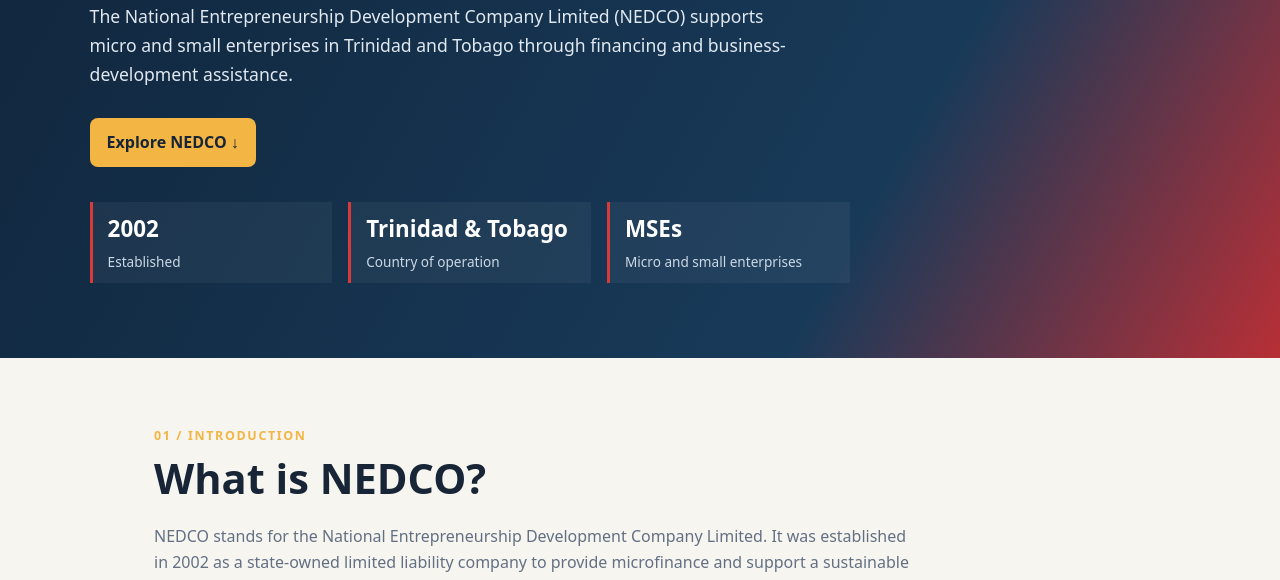
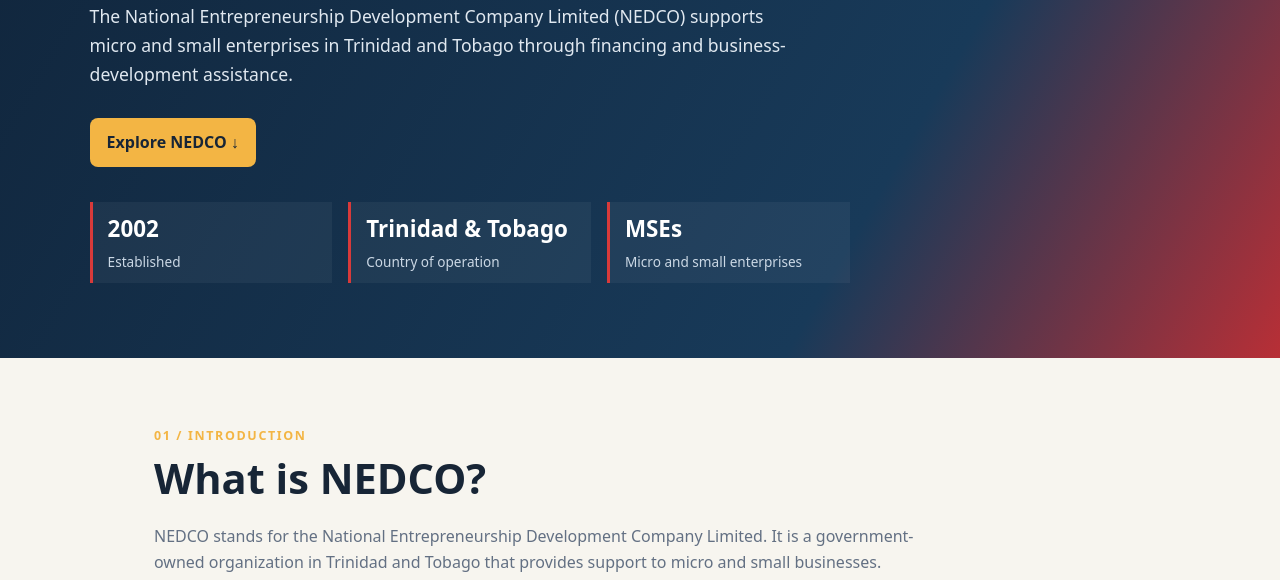
Before and after one commit to Sham2great/Techub, a plain HTML site: page index.html in a window 1280 px wide. Shown: the part 346-926 px from the top of the page. Drawn offline with Linux system fonts and the light colour scheme.

Commit message:
Update NEDCO introduction from group notes

```diff
--- a/index.html
+++ b/index.html
@@ -11,7 +11,7 @@
 <header><div class="brand">NED<span>CO</span> / CAPE</div><nav><a href="#about">About</a><a href="#mission">Mission</a><a href="#services">Services</a><a href="#target">Target</a><a href="#access">Access</a><a href="#impact">Impact</a><a href="#challenges">Challenges</a><a href="#sources">Sources</a></nav></header>
 <section class="hero"><div class="kicker">CAPE Entrepreneurship • Group Presentation</div><h1>Helping small ideas<br>become real businesses.</h1><p>The National Entrepreneurship Development Company Limited (NEDCO) supports micro and small enterprises in Trinidad and Tobago through financing and business-development assistance.</p><a class="btn" href="#about">Explore NEDCO ↓</a><div class="stats"><div class="stat"><strong>2002</strong><span>Established</span></div><div class="stat"><strong>Trinidad & Tobago</strong><span>Country of operation</span></div><div class="stat"><strong>MSEs</strong><span>Micro and small enterprises</span></div></div></section>
 <main>
-<section class="section" id="about"><div class="eyebrow">01 / Introduction</div><h2>What is NEDCO?</h2><p class="lead">NEDCO stands for the National Entrepreneurship Development Company Limited. It was established in 2002 as a state-owned limited liability company to provide microfinance and support a sustainable micro and small enterprise sector.</p><div class="two"><div class="card"><h3>Where it operates</h3><p>NEDCO serves Trinidad and Tobago, with branches covering Central, East, North, South and Tobago.</p></div><div class="card"><h3>Why it was established</h3><p>It helps entrepreneurs whose business needs may not be met by traditional lending agencies, combining financing with business support.</p></div></div></section>
+<section class="section" id="about"><div class="eyebrow">01 / Introduction</div><h2>What is NEDCO?</h2><p class="lead">NEDCO stands for the National Entrepreneurship Development Company Limited. It is a government-owned organization in Trinidad and Tobago that provides support to micro and small businesses.</p><div class="two"><div class="card"><h3>How the organization is structured</h3><p>NEDCO is wholly owned by the Government of Trinidad and Tobago and operates under the oversight of the Ministry of Youth Development and National Service. It is registered as a limited liability company, giving it more commercial flexibility than a traditional government department.</p></div><div class="card"><h3>What makes it different?</h3><p>NEDCO is a non-bank microfinance institution. It provides small, accessible business loans to entrepreneurs who may find it difficult to meet the collateral requirements of commercial banks.</p></div></div><div class="callout"><b>Business support:</b> NEDCO also provides entrepreneurial training, mentorship and business advice to help micro and small enterprises build their skills and grow.</div></section>
 <section class="section" id="mission"><div class="eyebrow">02 / Mission & objectives</div><h2>Building capable businesses</h2><div class="two"><div class="quote"><div class="eyebrow">Mission in brief</div><p>Support new and existing micro and small businesses so they can become financially independent, sustainable and competitive.</p><strong>In simple terms: help businesses stand on their own.</strong></div><div class="card"><h3>Main objectives</h3><ul><li>Improve access to business financing.</li><li>Develop entrepreneurs’ knowledge and skills.</li><li>Support business planning and assessment.</li><li>Encourage sustainable growth.</li></ul></div></div><div class="callout"><b>Need addressed:</b> Entrepreneurs may have a viable idea but lack funding, business knowledge, guidance or resources to establish a business.</div></section>
 <section class="section" id="services"><div class="eyebrow">03 / Services</div><h2>More than just a loan</h2><div class="grid"><div class="card"><h3>Business financing</h3><p>Loan options for eligible registered businesses to support approved business needs.</p></div><div class="card"><h3>Entrepreneurial training</h3><p>Practical learning to strengthen business and management skills.</p></div><div class="card"><h3>Business advisory</h3><p>Guidance to help owners assess needs and make business decisions.</p></div><div class="card"><h3>Business assessment</h3><p>Assessment of business needs and readiness during development or financing.</p></div><div class="card"><h3>Mentorship</h3><p>Support to apply business knowledge and work through challenges.</p></div><div class="card"><h3>Business Accelerator Programme</h3><p>Development support that may combine training, advisory, mentorship, networking and financing access.</p></div></div><p class="small">Services and programme availability can change; confirm current details with NEDCO.</p></section>
 <section class="section" id="target"><div class="eyebrow">04 / Target group</div><h2>Who does NEDCO serve?</h2><div class="grid"><div class="card"><h3>New entrepreneurs</h3><p>People developing a business idea or preparing to start.</p></div><div class="card"><h3>Existing owners</h3><p>Micro and small business owners seeking to improve or expand.</p></div><div class="card"><h3>Businesses needing support</h3><p>Entrepreneurs who need financing, training or business guidance.</p></div></div></section>
```
